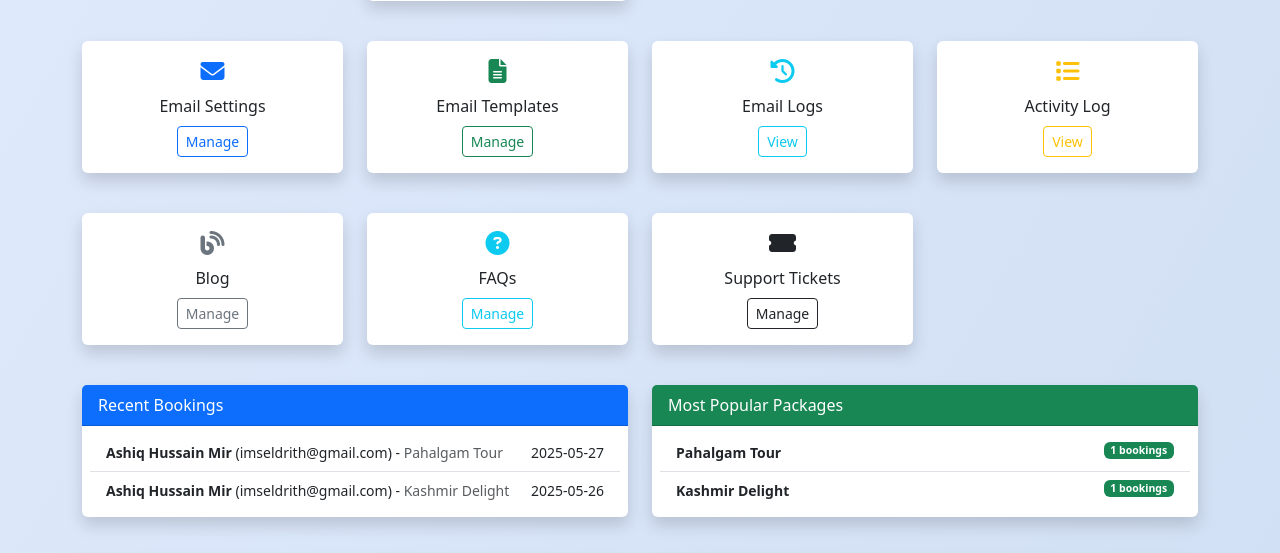
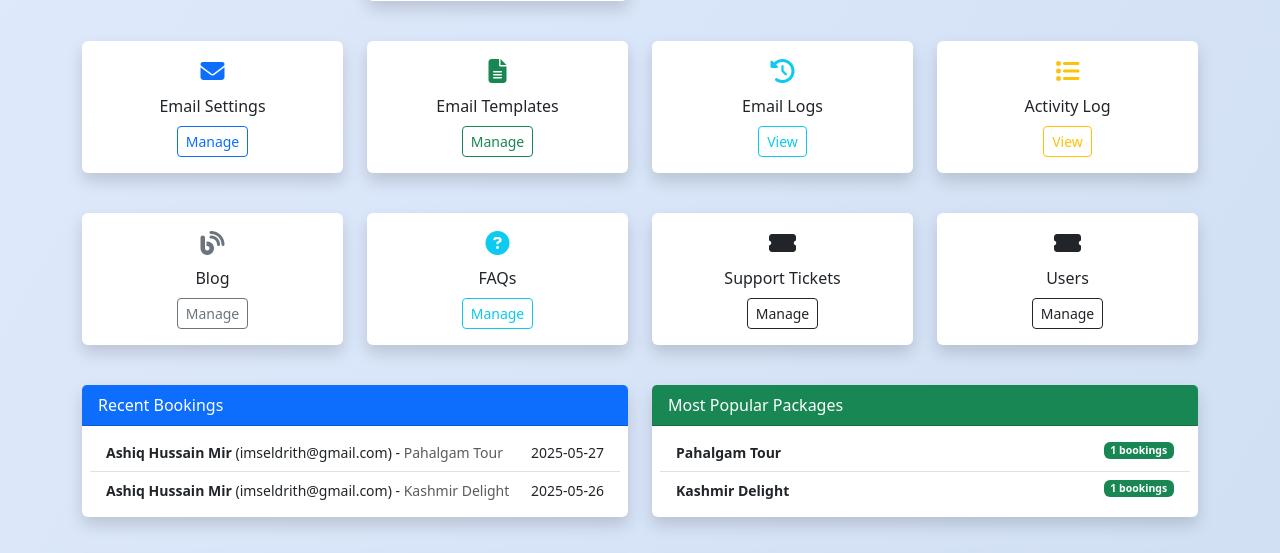
Before and after one commit to mir-ashiq/travel-flask, a Flask app: page /dashboard in a window 1280 px wide. Shown: the part 461-1014 px from the top of the page. Run offline with Flask 2, Linux system fonts and the light colour scheme; a user stored in the database is signed in; data comes from the database, SQL or seed files in the repository; both versions use the stored data as it was after the commit; some libraries are stand-ins or nearby versions.

Commit message:
Add User management view to admin panel and update dashboard with user statistics card

```diff
--- a/app.py
+++ b/app.py
@@ -696,6 +696,7 @@ admin.add_view(ActivityLogAdmin(ActivityLog, db.session, name='Activity Log', en
 admin.add_view(EmailTemplateAdmin(EmailTemplate, db.session, name='Email Templates', endpoint='admin_emailtemplate'))
 admin.add_view(TourPackageAdmin(TourPackage, db.session, name='Tour Packages', endpoint='admin_tourpackage'))
 admin.add_view(SiteSettingsAdmin(SiteSettings, db.session, name='Site Settings', endpoint='admin_sitesettings'))
+admin.add_view(UserAdmin(User, db.session, name='Users', endpoint='admin_user'))
 
 # --- Export Bookings as CSV ---
 from flask_login import login_required
--- a/templates/dashboard.html
+++ b/templates/dashboard.html
@@ -143,6 +143,15 @@
       </div>
     </div>
   </div>
+  <div class="col-md-3 mb-3">
+    <div class="card shadow border-0">
+      <div class="card-body">
+        <h4 class="text-dark"><i class="fa fa-ticket-alt"></i></h4>
+        <p class="mb-0">Users</p>
+        <a href="{{ url_for('admin_user.index_view') }}" class="btn btn-outline-dark btn-sm mt-2">Manage</a>
+      </div>
+    </div>
+  </div>
 </div>
 <div class="row mb-4">
   <div class="col-md-6">
```
Also changed, not shown: travel_agency.db.
